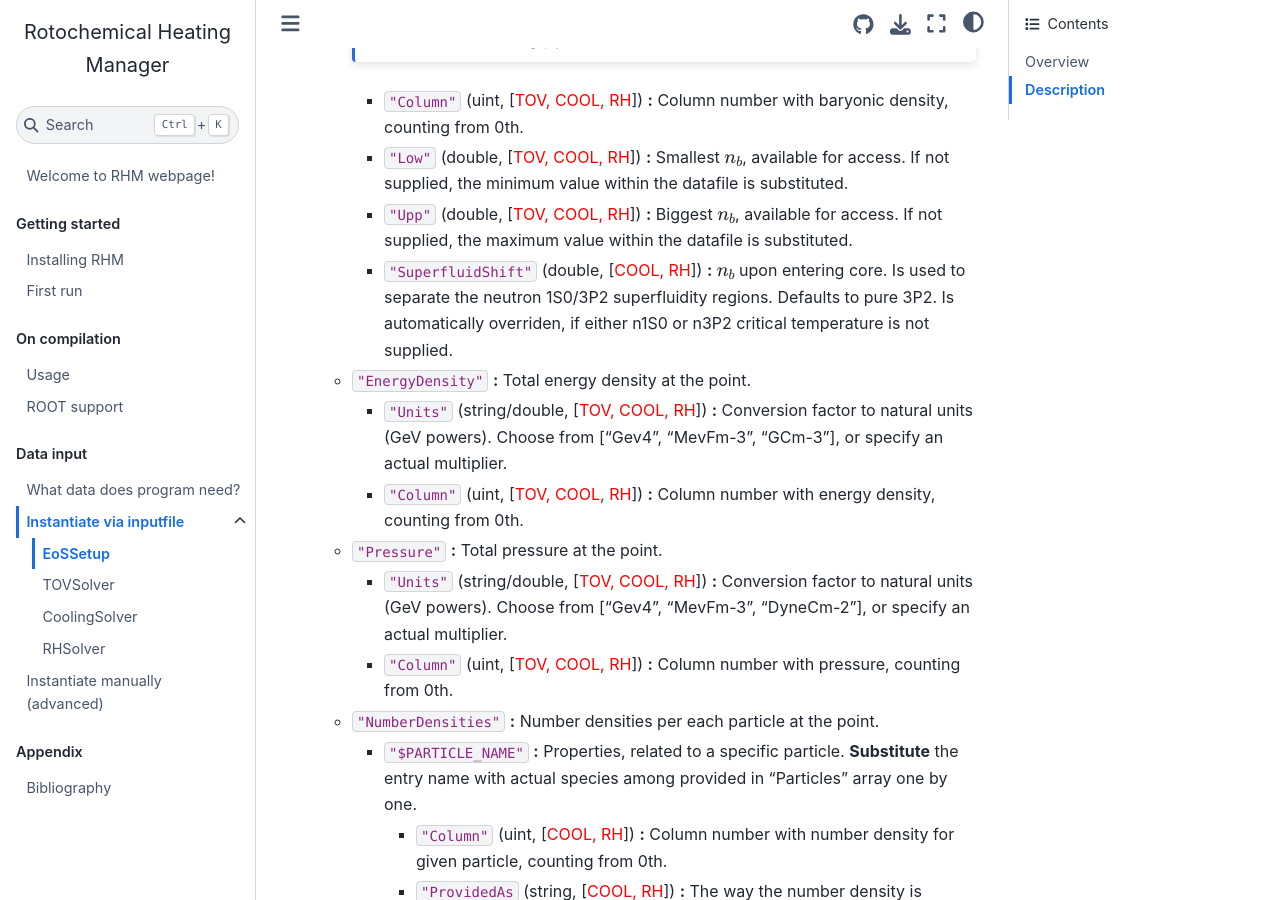
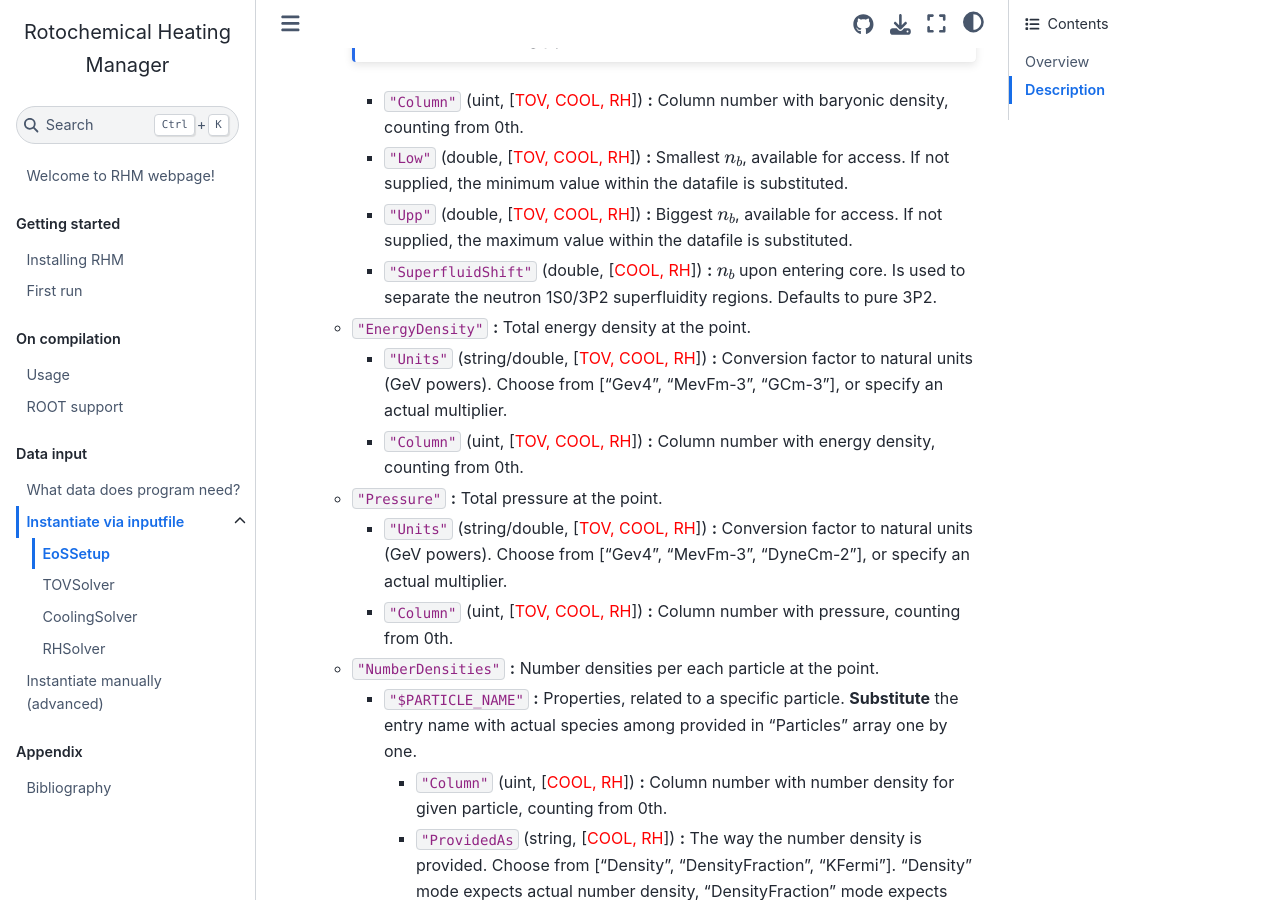
Before and after one commit to Silence2107/Rotochemical-heating-manager, a Jupyter Book: the page built from docs/data_input/inputfile_structure/eos_setup.md, in a window 1280 px wide and 900 px high, scrolled down 1701 px. Built offline with Jupyter Book 1.0.4 settings and Sphinx 7.4.7 and the Sphinx Book theme 1.1.4, drawn with Linux system fonts in a browser that asks for light colours; cross-references to code outside the pages are shown as plain code.

Commit message:
SF shift is now never reassigned; T_cn for neutrons is zero in a given zone unless otherwise specified

```diff
--- a/docs/data_input/inputfile_structure/eos_setup.md
+++ b/docs/data_input/inputfile_structure/eos_setup.md
@@ -32,7 +32,7 @@
         - `"Column"` (uint, [<span style="color:red">TOV, COOL, RH</span>]) **:** Column number with baryonic density, counting from 0th.
         - `"Low"` (double, [<span style="color:red">TOV, COOL, RH</span>]) **:** Smallest $n_b$, available for access. If not supplied, the minimum value within the datafile is substituted.
         - `"Upp"` (double, [<span style="color:red">TOV, COOL, RH</span>]) **:** Biggest $n_b$, available for access. If not supplied, the maximum value within the datafile is substituted.
-        - `"SuperfluidShift"` (double, [<span style="color:red">COOL, RH</span>]) **:** $n_b$ upon entering core. Is used to separate the neutron 1S0/3P2 superfluidity regions. Defaults to pure 3P2. Is automatically overriden, if either n1S0 or n3P2 critical temperature is not supplied.
+        - `"SuperfluidShift"` (double, [<span style="color:red">COOL, RH</span>]) **:** $n_b$ upon entering core. Is used to separate the neutron 1S0/3P2 superfluidity regions. Defaults to pure 3P2.
     - `"EnergyDensity"` **:** Total energy density at the point.
         - `"Units"` (string/double, [<span style="color:red">TOV, COOL, RH</span>]) **:** Conversion factor to natural units (GeV powers). Choose from ["Gev4", "MevFm-3", "GCm-3"], or specify an actual multiplier.
         - `"Column"` (uint, [<span style="color:red">TOV, COOL, RH</span>]) **:** Column number with energy density, counting from 0th.
```
Also changed, not shown: 1 other file.
